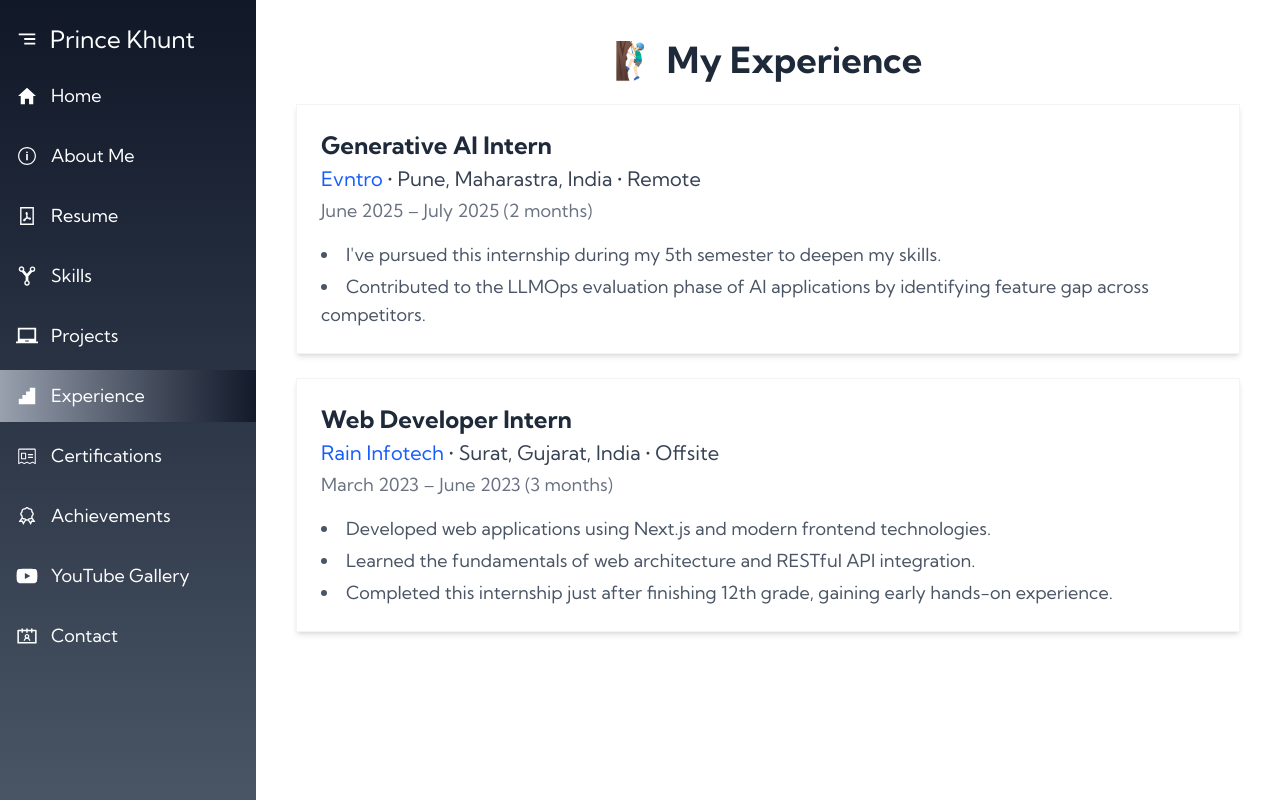
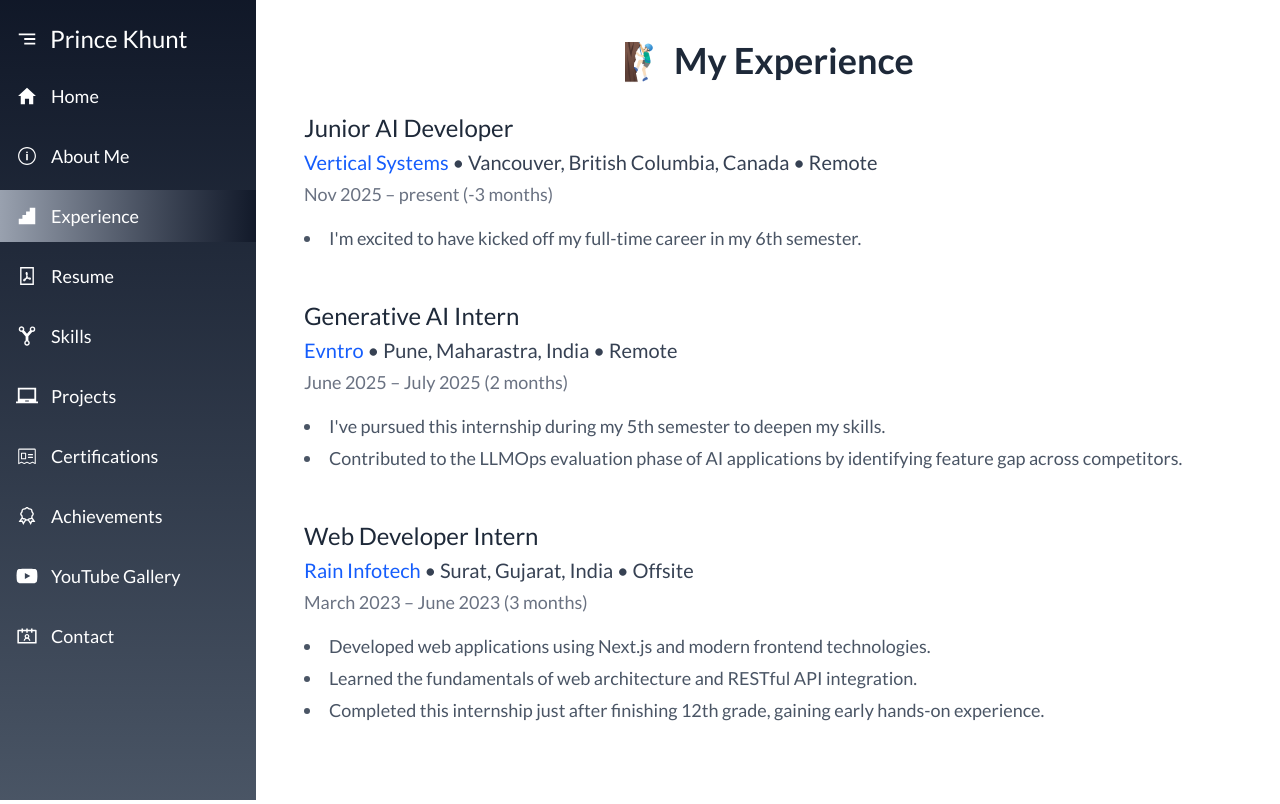
Before and after one commit to PrinceKhunt16/PortfolioWebsite, a Next.js app: page /experience in a window 1280 px wide. Built offline with nearby package versions, Linux system fonts and the light colour scheme.

Commit message:
Added new experience

```diff
--- a/src/app/achivements/page.js
+++ b/src/app/achivements/page.js
@@ -14,7 +14,7 @@
         <h1 className="text-4xl font-bold text-center">🎊 My Achivements</h1>
         <div className="mt-10 grid grid-cols-1 md:grid-cols-2">
             {certifications.map((cert, index) => (
-                <div key={index} className="bg-gradient-to-br from-gray-100 to-gray-400/60 p-2 md:p-6 border-b border-r border-gray-300">
+                <div key={index} className="p-2 border-gray-300">
                     <div className="flex flex-col gap-2">
                         <div className="relative w-full" style={{ paddingBottom: '75%' }}>
                             <Image
@@ -25,7 +25,7 @@
                                 className="absolute top-0 left-0 w-full h-full object-cover"
                             />
                         </div>
-                        <h3 className="text-xl font-semibold mt-4">{cert.title}</h3>
+                        <h3 className="text-xl mt-4">{cert.title}</h3>
                     </div>
                 </div>
             ))}
--- a/src/app/experience/page.js
+++ b/src/app/experience/page.js
@@ -1,12 +1,41 @@
+"use client";
+
 import React from 'react';
 
 const ExperiencePage = () => {
+    const handleActiveMonth = (startMonth, startYear) => {
+        // here we calculate the number of months from startMonth/startYear to current month/year
+        const currentDate = new Date();
+        const startDate = new Date(startYear, startMonth - 1); // Months are 0-indexed
+
+        const yearsDifference = currentDate.getFullYear() - startDate.getFullYear();
+        const monthsDifference = currentDate.getMonth() - startDate.getMonth();
+        return yearsDifference * 12 + monthsDifference;
+    }
+
     return (
         <div className="p-4 md:p-10 text-gray-800">
             <h1 className="text-4xl font-bold text-center">🧗🏻‍♂️ My Experience</h1>
             <div className="mt-6 text-xl">
-                <div className="bg-white shadow-md border border-gray-100 p-6 mb-6">
-                    <h2 className="text-2xl font-semibold">Generative AI Intern</h2>
+                <div className="bg-white mb-8 p-2">
+                    <h2 className="text-2xl">Junior AI Developer</h2>
+                    <p className="text-gray-700 mt-1 font-medium">
+                        <a
+                            href="https://www.verticalsystems.io/"
+                            target="_blank"
+                            rel="noopener noreferrer"
+                            className="text-blue-600 hover:underline"
+                        >
+                            Vertical Systems
+                        </a> • Vancouver, British Columbia, Canada • Remote
+                    </p>
+                    <p className="text-lg text-gray-500 mt-1">Nov 2025 – present ({handleActiveMonth(10, 2025)} months)</p>
+                    <ul className="text-lg list-disc list-inside mt-4 text-gray-600 space-y-1">
+                        <li>I'm excited to have kicked off my full-time career in my 6th semester.</li>
+                    </ul>
+                </div>
+                <div className="bg-white mb-8 p-2">
+                    <h2 className="text-2xl">Generative AI Intern</h2>
                     <p className="text-gray-700 mt-1 font-medium">
                         <a
                             href="https://evntro.com/"
@@ -23,8 +52,8 @@
                         <li>Contributed to the LLMOps evaluation phase of AI applications by identifying feature gap across competitors.</li>
                     </ul>
                 </div>
-                <div className="bg-white shadow-md border border-gray-100 p-6 mb-6">
-                    <h2 className="text-2xl font-semibold">Web Developer Intern</h2>
+                <div className="bg-white mb-8 p-2">
+                    <h2 className="text-2xl">Web Developer Intern</h2>
                     <p className="text-gray-700 mt-1 font-medium">
                         <a
                             href="https://www.raininfotech.com/"
--- a/src/app/globals.css
+++ b/src/app/globals.css
@@ -1,4 +1,4 @@
-@import url('https://fonts.googleapis.com/css2?family=Kumbh+Sans:wght@400;700&display=swap');
+@import url('https://fonts.googleapis.com/css2?family=Kumbh+Sans:wght@400;700&family=Lato:wght@400;700&display=swap');
 @import "tailwindcss";
 
 :root {
@@ -16,6 +16,6 @@
 body {
   color: var(--foreground);
   background: var(--background);
-  font-family: "Kumbh Sans", serif;
+  font-family: "Lato", serif;
   font-weight: 400;
 }
--- a/src/app/page.js
+++ b/src/app/page.js
@@ -12,7 +12,7 @@
       />
       <h1 className="text-4xl font-bold mt-6 text-gray-800">Prince Khunt</h1>
       <p className="text-xl font-medium text-gray-600 mt-4 text-center max-w-lg">
-        LOOKING FOR JOB (AI/ML ENGINEER) || Ex - Generative AI Intern || Ex - Web Developer Intern || ML || DL || GenAI || MERN || KAGGLE 2x Expert || 1x Hackathon Winner
+        Junior AI Developer - Vertical Systems || 2x Intern || ML || DL || GenAI || MERN || KAGGLE 2x Expert || 1x Hackathon Winner
       </p>
       <div className="mt-6 flex gap-4">
         <a
--- a/src/app/youtubegallery/page.js
+++ b/src/app/youtubegallery/page.js
@@ -29,7 +29,7 @@
                                 className="w-full h-full"
                             />
                         </div>
-                        <p className='p-2 text-lg bg-gray-100'>{video.name}</p>
+                        <p className='py-2 text-lg'>{video.name}</p>
                     </div>
                 ))}
             </div>
--- a/src/components/ProjectCard.js
+++ b/src/components/ProjectCard.js
@@ -5,7 +5,7 @@
     const [mainImage, setMainImage] = useState(project.projectImages[0]);
 
     return (
-        <div className="bg-gradient-to-br from-gray-100 to-gray-400/50 p-2 md:p-6">
+        <div className="p-4">
             <div className="flex flex-col gap-4">
                 <div className="relative w-full bg-gradient-to-br from-gray-300 to-gray-800/50 flex justify-center items-center">
                     <div className="flex items-center justify-center relative w-full max-w-4xl" style={{ aspectRatio: '16 / 10' }}>
@@ -49,12 +49,12 @@
                         </a>
                     ))}
                 </div>
-                <ul className="list-disc list-inside text-gray-700 text-xl">
+                <ul className="list-disc list-inside text-gray-700 text-lg">
                     {project.descriptionPoints.map((point, index) => (
                         <li key={index}>{point}</li>
                     ))}
                 </ul>
-                <ul className="list-none flex gap-2 flex-wrap text-xl font-bold text-gray-600">
+                <ul className="list-none flex gap-2 flex-wrap text-lg text-gray-600">
                     {project.techstack.map((tech, index) => (
                         <li key={index} className='flex gap-2 items-center'>
                             {tech}
--- a/src/components/Sidebar.js
+++ b/src/components/Sidebar.js
@@ -112,6 +112,25 @@
                         </span>
                     </Link>
                 </li>
+                <li className={`h-[52px] flex items-center mb-2 px-4 ${isActive('/experience')}`}>
+                    <Link
+                        href="/experience"
+                        className={`flex items-center gap-3 w-full text-xl cursor-pointer py-3 font-normal relative`}
+                        onClick={() => {
+                            if (isSmallDisplay && !isOpen) {
+                                toggleMenu();
+                            }
+                        }}
+                    >
+                        <RiStairsFill size={22} color={`${isActive('/experience') && "white"}`} />
+                        <span
+                            className={`text-lg transition-text duration-300 transform absolute ${!isText ? 'opacity-100 translate-x-0' : 'opacity-0 translate-x-[-5px]'} ease-in-out`}
+                            style={{ visibility: !isText ? 'visible' : 'hidden', left: '35px' }}
+                        >
+                            Experience
+                        </span>
+                    </Link>
+                </li>
                 <li className={`h-[52px] flex items-center mb-2 px-4 ${isActive('/resume')}`}>
                     <Link
                         href="/resume"
@@ -166,25 +185,6 @@
                             style={{ visibility: !isText ? 'visible' : 'hidden', left: '35px' }}
                         >
                             Projects
-                        </span>
-                    </Link>
-                </li>
-                <li className={`h-[52px] flex items-center mb-2 px-4 ${isActive('/experience')}`}>
-                    <Link
-                        href="/experience"
-                        className={`flex items-center gap-3 w-full text-xl cursor-pointer py-3 font-normal relative`}
-                        onClick={() => {
-                            if (isSmallDisplay && !isOpen) {
-                                toggleMenu();
-                            }
-                        }}
-                    >
-                        <RiStairsFill size={22} color={`${isActive('/experience') && "white"}`} />
-                        <span
-                            className={`text-lg transition-text duration-300 transform absolute ${!isText ? 'opacity-100 translate-x-0' : 'opacity-0 translate-x-[-5px]'} ease-in-out`}
-                            style={{ visibility: !isText ? 'visible' : 'hidden', left: '35px' }}
-                        >
-                            Experience
                         </span>
                     </Link>
                 </li>
```
Also changed, not shown: src/app/certifications/page.js (+5 -5 lines).
